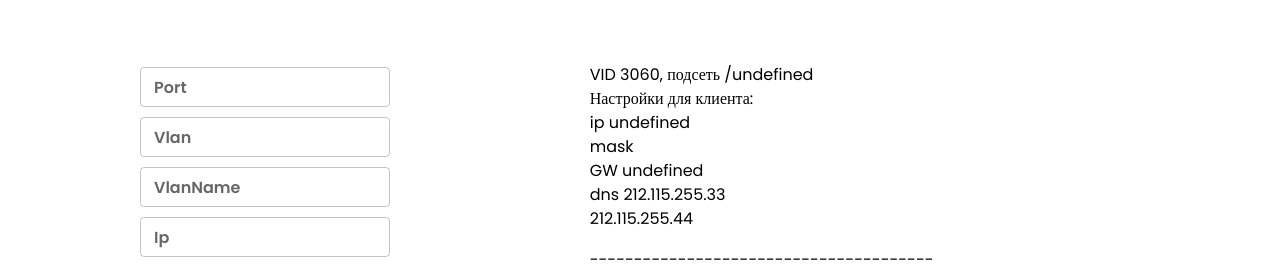
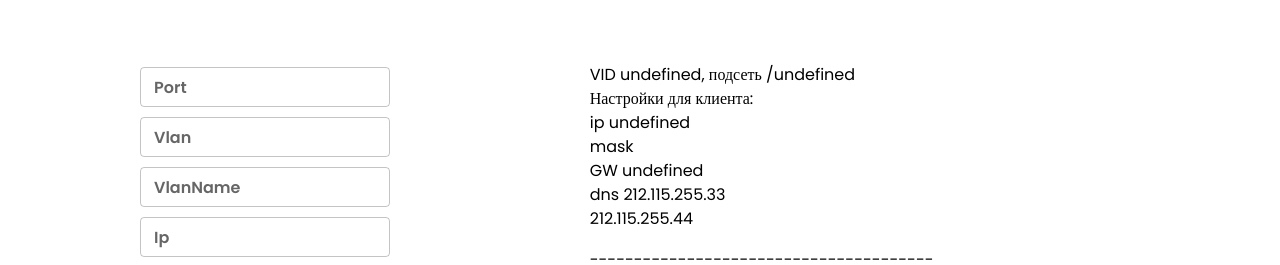
Before and after one commit to Vasstin/fregat-helper, a React (Create React App) app: page /subnet in a window 1280 px wide. Shown: the part 145-410 px from the top of the page. Built offline with nearby package versions, Linux system fonts and the light colour scheme.

Commit message:
added vlan id

```diff
--- a/src/subnetConfGen/ConfigBody.js
+++ b/src/subnetConfGen/ConfigBody.js
@@ -7,7 +7,7 @@ const Config = (props) => {
   return (
     <div className="">
       <pre>
-        {`VID 3060, подсеть ${props.subnetIps.network}/${props.configData.Mask}
+        {`VID ${props.configData.Vlan}, подсеть ${props.subnetIps.network}/${props.configData.Mask}
 Настройки для клиента:
 ip ${props.subnetIps.ipClient}
 mask ${props.subnetIps.mask}
```
